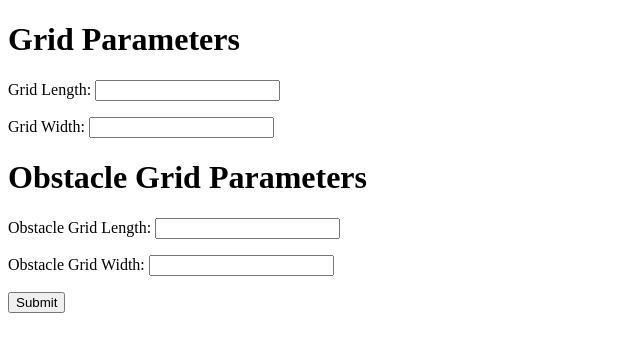
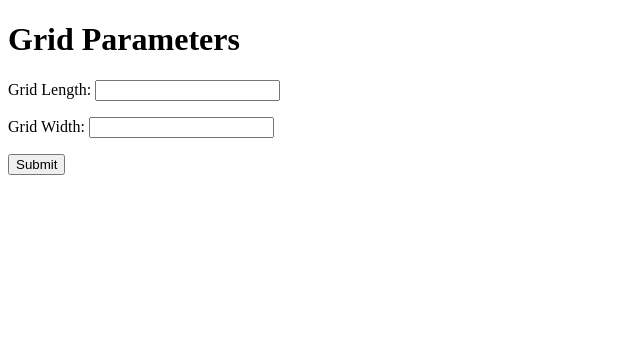
Before and after one commit to yipy0005/creating-grids-in-flask, a Flask app: page /grid/ in a window 1280 px wide. Shown: the top 352 px of the page, without its empty margins (0-640 px from the left). Run offline with Flask 2, Linux system fonts and the light colour scheme.

Commit message:
Update grid.html

```diff
--- a/2wdproj_py37/app/templates/grid.html
+++ b/2wdproj_py37/app/templates/grid.html
@@ -10,9 +10,9 @@
 <p>Grid Length: {{ overall_form.grid_length }}</p>
 <p>Grid Width: {{ overall_form.grid_width }}</p>
 
-<h1>Obstacle Grid Parameters</h1>
-<p>Obstacle Grid Length: {{ obstacle_form.obstacle_grid_length }}</p>
-<p>Obstacle Grid Width: {{ obstacle_form.obstacle_grid_width }}</p>
+<!-- <h1>Obstacle Grid Parameters</h1> -->
+<!-- <p>Obstacle Grid Length: {# {{ obstacle_form.obstacle_grid_length }} #}</p> -->
+<!-- <p>Obstacle Grid Width: {# {{ obstacle_form.obstacle_grid_width }} #}</p> -->
 <p><input type=submit value=Submit></p>
 </form>
 
```
